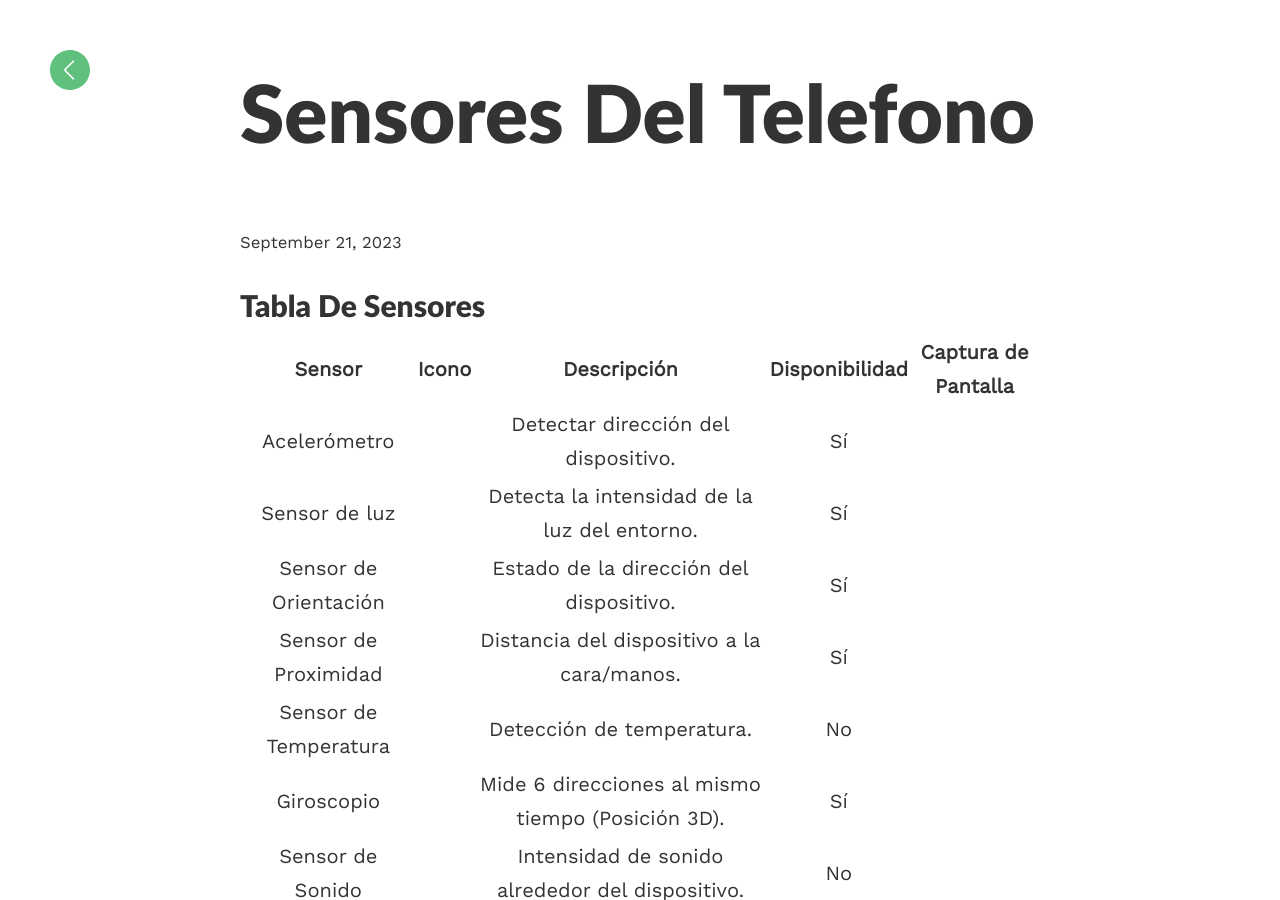
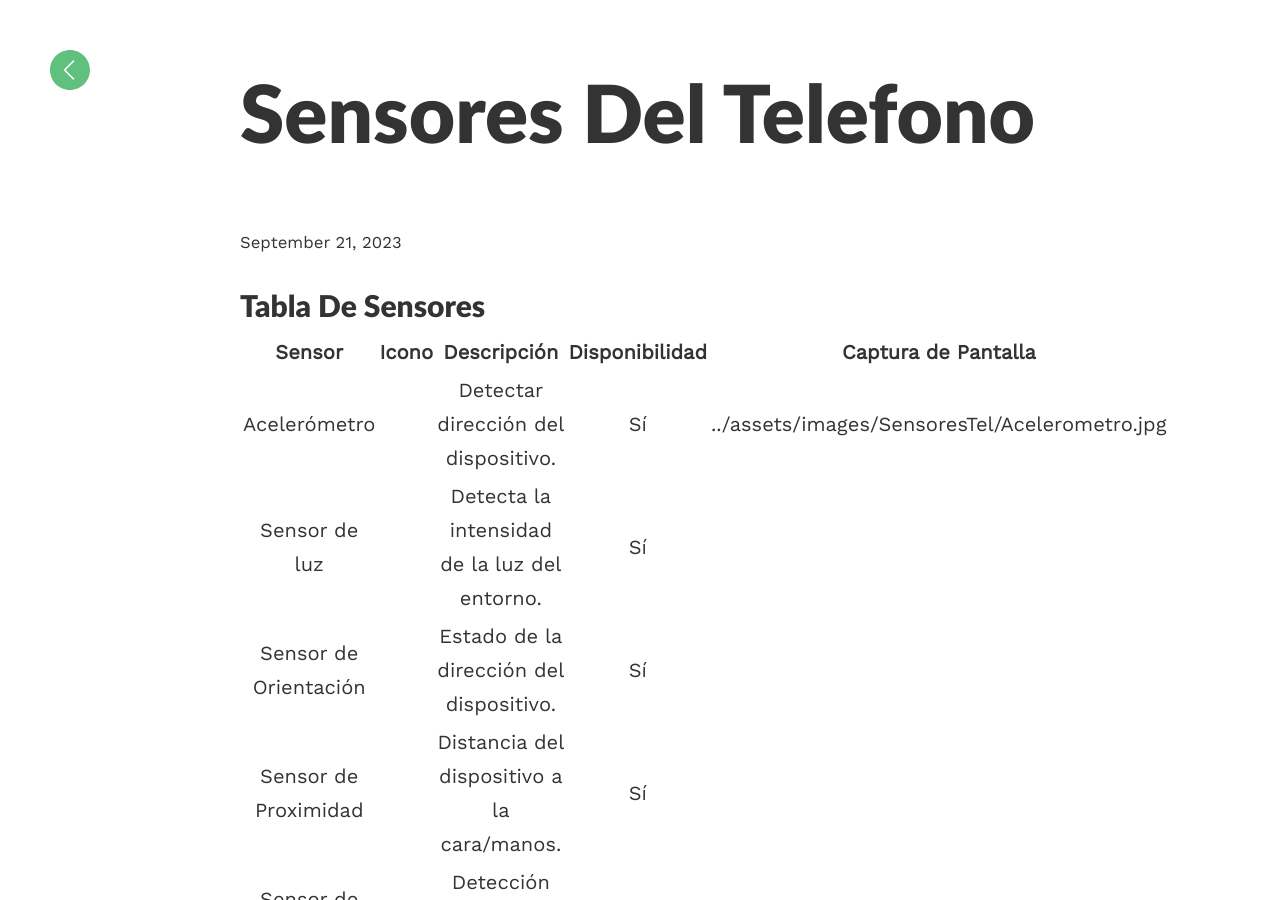
Before and after one commit to sharu725/hagura, a Jekyll site: the page built from _posts/2023-09-21-Sensores-del-telefono.md, in a window 1280 px wide and 900 px high. Built offline with Jekyll 4.4.1, drawn with Linux system fonts in a browser that asks for light colours; comment, search, counter and statistics services are not loaded.

Commit message:
Update 2023-09-21-Sensores-del-telefono.md

```diff
--- a/_posts/2023-09-21-Sensores-del-telefono.md
+++ b/_posts/2023-09-21-Sensores-del-telefono.md
@@ -6,7 +6,7 @@ title: Sensores del telefono
 
 |         Sensor        | Icono |                       Descripción                      | Disponibilidad | Captura de Pantalla |
 |:---------------------:|:-----:|:------------------------------------------------------:|:--------------:|:-------------------:|
-|      Acelerómetro     |       | Detectar dirección del dispositivo.                    |       Sí       |                     |
+|      Acelerómetro     |       | Detectar dirección del dispositivo.                    |       Sí       | ../assets/images/SensoresTel/Acelerometro.jpg                    |
 |     Sensor de luz     |       | Detecta la intensidad de la luz del entorno.           |       Sí       |                     |
 | Sensor de Orientación |       | Estado de la dirección del dispositivo.                |       Sí       |                     |
 |  Sensor de Proximidad |       | Distancia del dispositivo a la cara/manos.             |       Sí       |                     |
```
